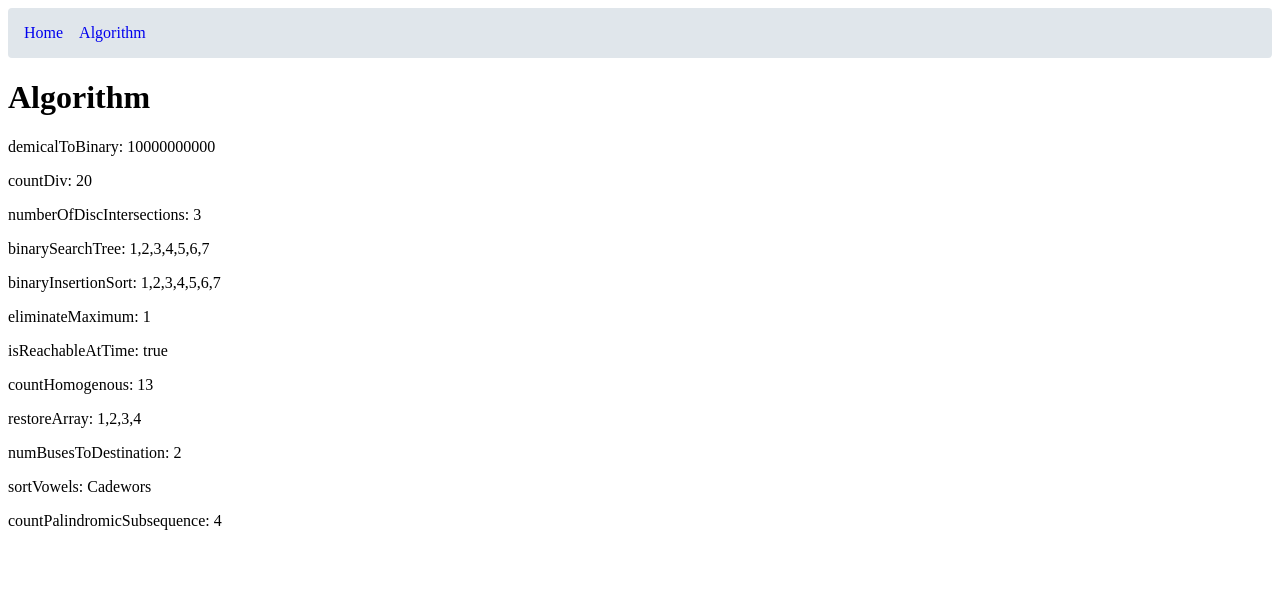
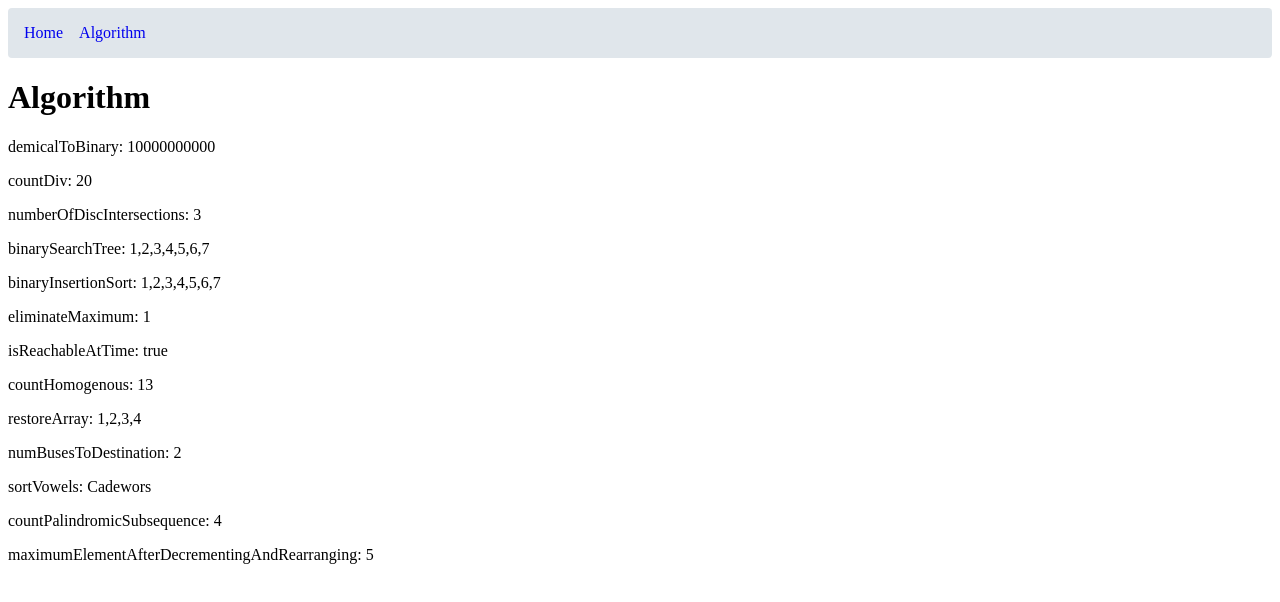
Before and after one commit to rxolve/it-works-why, a SvelteKit app: page /algorithm in a window 1280 px wide. Shown: the top 602 px of the page. Built offline with nearby package versions, Linux system fonts and the light colour scheme.

Commit message:
solve: 231115-maximum-element-after-decreasing-and-rearranging

```diff
--- a/src/routes/algorithm/+page.svelte
+++ b/src/routes/algorithm/+page.svelte
@@ -11,6 +11,7 @@
 	import { numBusesToDestination } from '../../solve/231112-bus-routes';
 	import { sortVowels } from '../../solve/231113-sort-vowels-in-a-string';
 	import { countPalindromicSubsequence } from '../../solve/231114-unique-length-3-palindromic-subsequences';
+	import { maximumElementAfterDecrementingAndRearranging } from '../../solve/231115-maximum-element-after-decreasing-and-rearranging';
 </script>
 
 <h1>Algorithm</h1>
@@ -45,3 +46,8 @@
 <p>
 	countPalindromicSubsequence: {countPalindromicSubsequence('bbcbaba')}
 </p>
+<p>
+	maximumElementAfterDecrementingAndRearranging: {maximumElementAfterDecrementingAndRearranging([
+		4, 4, 4, 1, 10000
+	])}
+</p>
--- /dev/null
+++ b/src/solve/231115-maximum-element-after-decreasing-and-rearranging.ts
@@ -0,0 +1,25 @@
+/*
+You are given an array of positive integers arr. Perform some operations (possibly none) on arr so that it satisfies these conditions:
+
+The value of the first element in arr must be 1.
+The absolute difference between any 2 adjacent elements must be less than or equal to 1. In other words, abs(arr[i] - arr[i - 1]) <= 1 for each i where 1 <= i < arr.length (0-indexed). abs(x) is the absolute value of x.
+There are 2 types of operations that you can perform any number of times:
+
+Decrease the value of any element of arr to a smaller positive integer.
+Rearrange the elements of arr to be in any order.
+Return the maximum possible value of an element in arr after performing the operations to satisfy the conditions.
+*/
+
+export const maximumElementAfterDecrementingAndRearranging = (arr: number[]): number => {
+	arr.sort((a, b) => a - b);
+	arr[0] = 1;
+	console.log(arr);
+	for (let i = 1; i < arr.length; i++) {
+		if (arr[i] > arr[i - 1] + 1) {
+			arr[i] = arr[i - 1] + 1;
+		}
+		console.log(arr);
+	}
+
+	return arr[arr.length - 1];
+};
```
